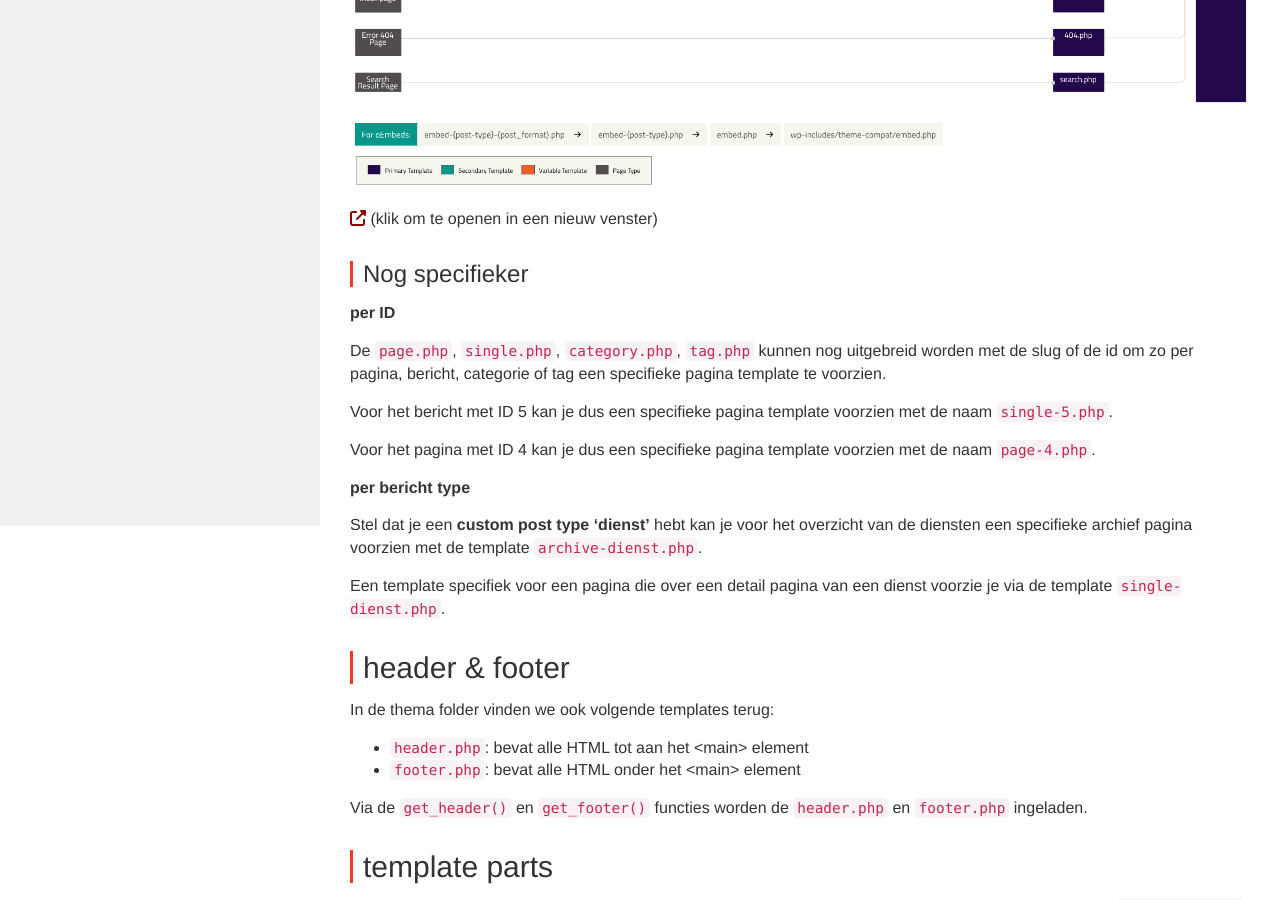
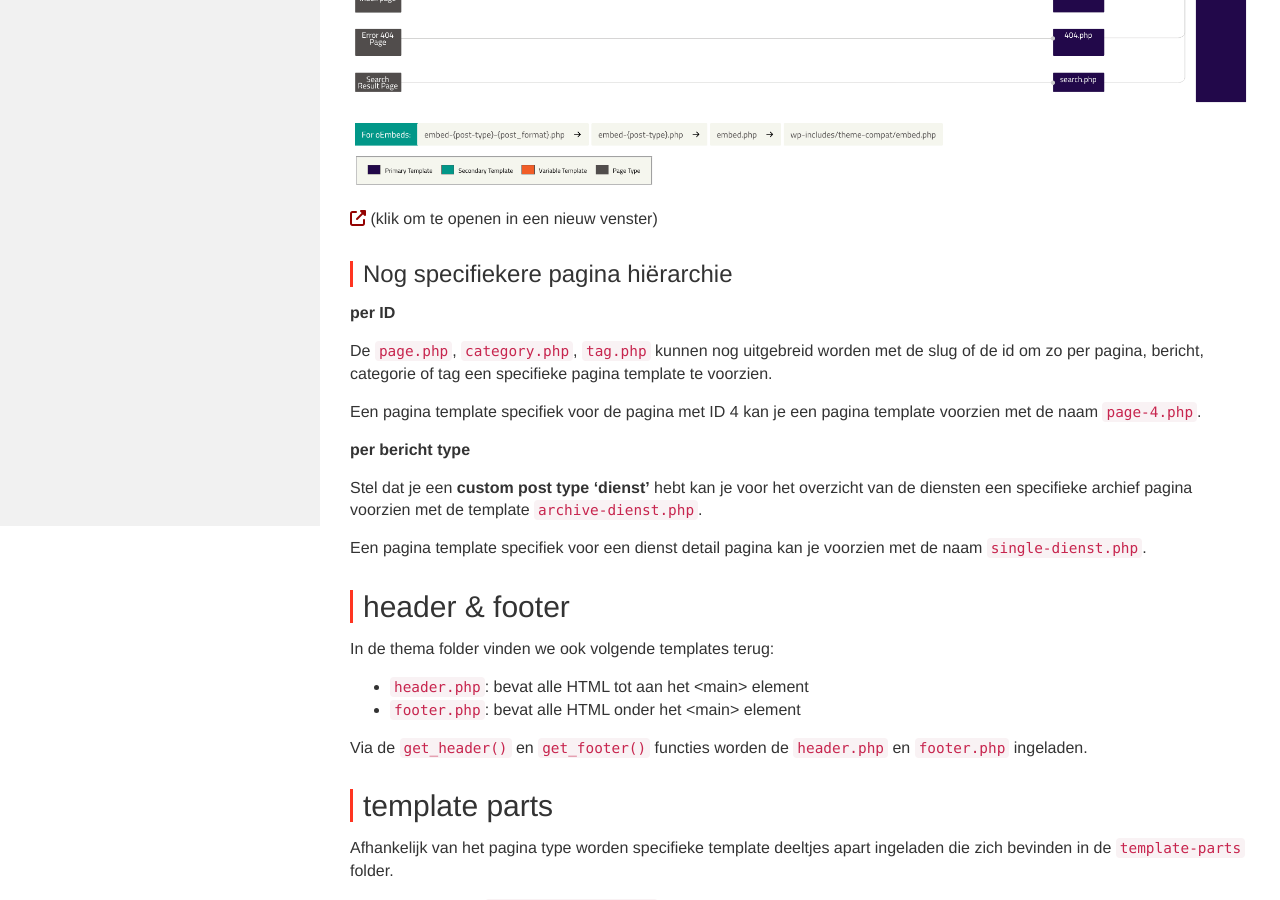
Before and after one commit to Syntra-Brussel/dynamische-webtechnieken, a Jekyll site: the page built from wordpress/templates.md, in a window 1280 px wide and 900 px high, scrolled down 974 px. Built offline with Jekyll 4.4.1, drawn with Linux system fonts in a browser that asks for light colours; nearby versions of some CDN libraries; a script that is not in the unit is left out; some of the changed text lies outside the part shown.

Commit message:
Update templates.md

```diff
--- a/wordpress/templates.md
+++ b/wordpress/templates.md
@@ -22,7 +22,7 @@ We onderscheiden verschillende pagina types. Ze hebben elk hun overeenkomstige t
 * zoek pagina -> <code>search.php</code>
 * 404 pagina -> <code>404.php</code>
 
-## pagina hierachie
+## pagina hiërarchie
 
 Wordpress heeft een heel systeem om te bepalen welke pagina template voor een bepaald pagina type het meest geschikt is.
 
@@ -31,21 +31,19 @@ Wanneer geen specifieke template wordt gevonden wordt <code>index.php</code> geb
 <a href="https://developer.wordpress.org/files/2014/10/Screenshot-2019-01-23-00.20.04.png" target="_blank"><img src="images/pagina_template_hierarchie.png" /></a>
 (klik om te openen in een nieuw venster)
 
-### Nog specifieker
+### Nog specifiekere pagina hiërarchie
 
 <strong>per ID</strong>
 
-De <code>page.php</code>, <code>single.php</code>, <code>category.php</code>, <code>tag.php</code> kunnen nog uitgebreid worden met de slug of de id om zo per pagina, bericht, categorie of tag een specifieke pagina template te voorzien.
+De <code>page.php</code>, <code>category.php</code>, <code>tag.php</code> kunnen nog uitgebreid worden met de slug of de id om zo per pagina, bericht, categorie of tag een specifieke pagina template te voorzien.
 
-Voor het bericht met ID 5 kan je dus een specifieke pagina template voorzien met de naam <code>single-5.php</code>.
-
-Voor het pagina met ID 4 kan je dus een specifieke pagina template voorzien met de naam <code>page-4.php</code>.
+Een pagina template specifiek voor de pagina met ID 4 kan je een pagina template voorzien met de naam <code>page-4.php</code>.
 
 <strong>per bericht type</strong>
 
 Stel dat je een <strong>custom post type 'dienst'</strong> hebt kan je voor het overzicht van de diensten een specifieke archief pagina voorzien met de template <code>archive-dienst.php</code>.
 
-Een template specifiek voor een pagina die over een detail pagina van een dienst voorzie je via de template <code>single-dienst.php</code>.
+Een pagina template specifiek voor een dienst detail pagina kan je voorzien met de naam <code>single-dienst.php</code>.
 
 ## header & footer
 In de thema folder vinden we ook volgende templates terug:
```
